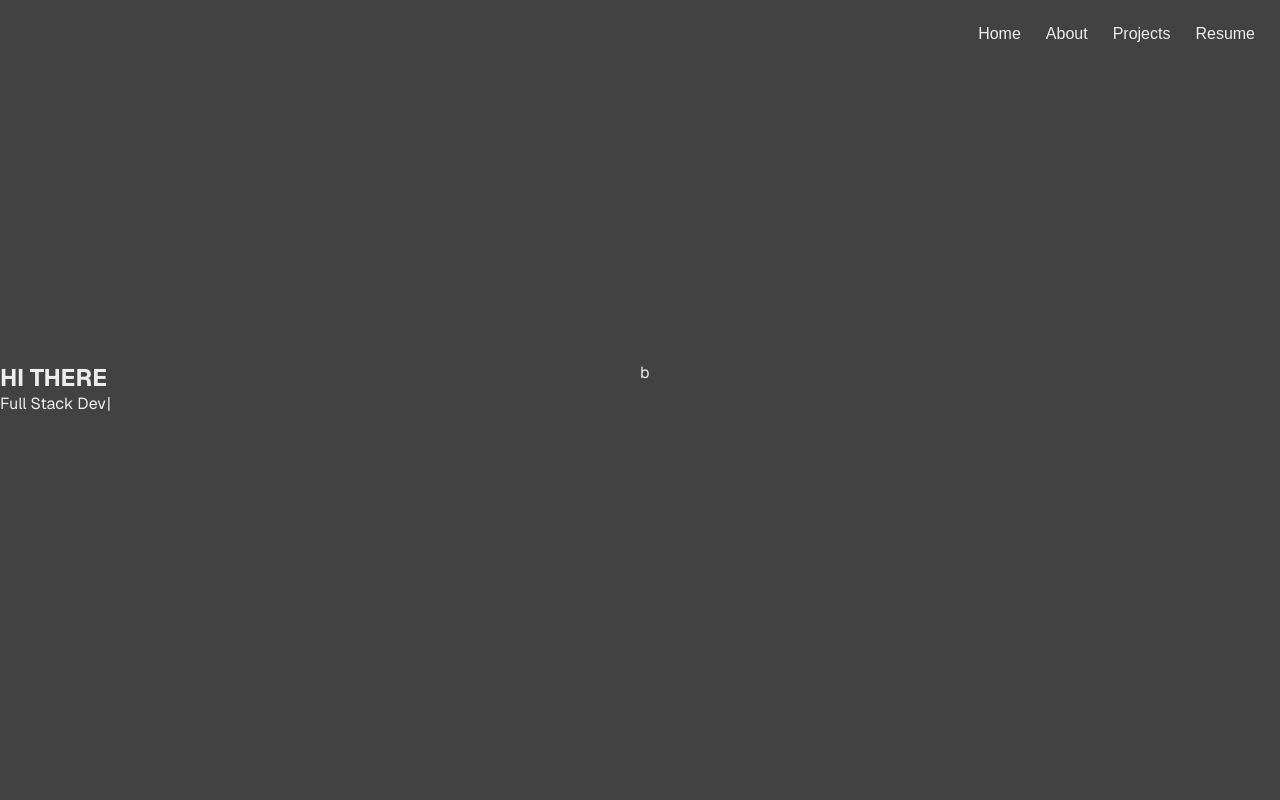
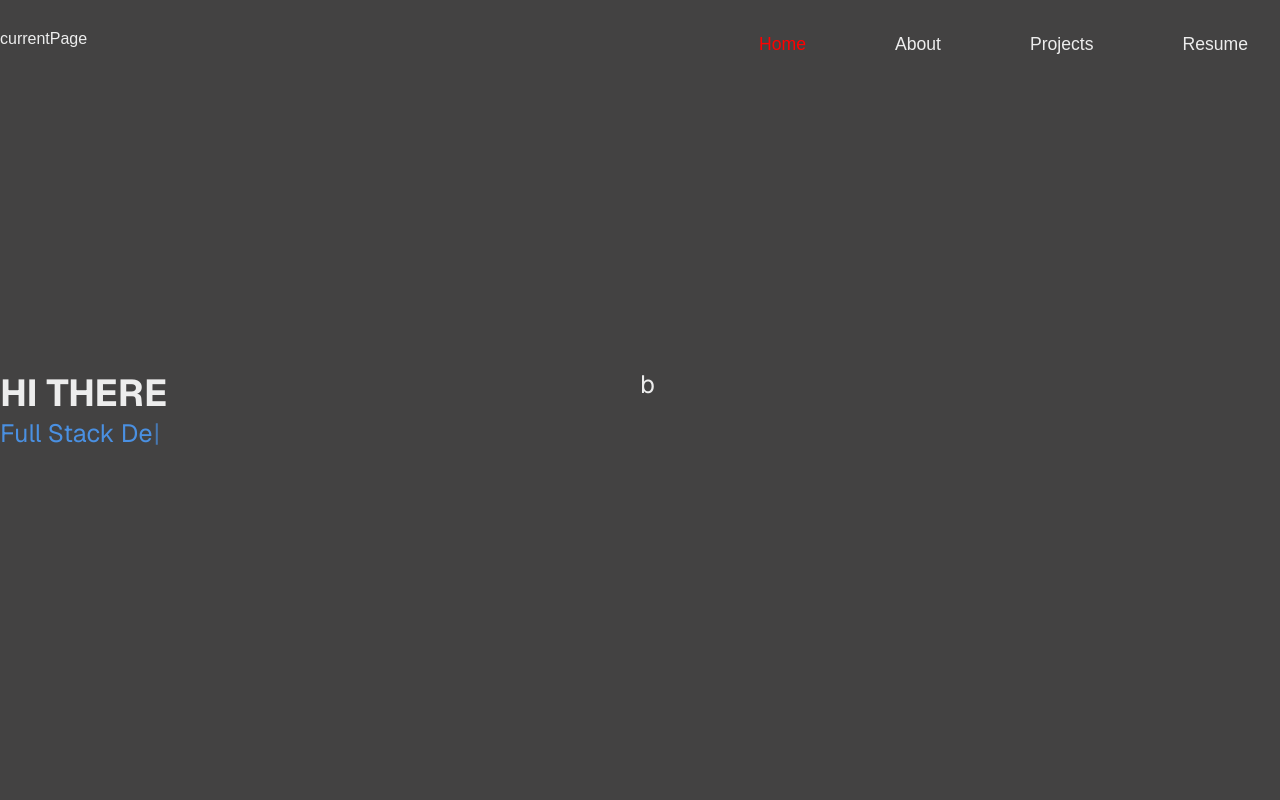
Before and after one commit to JoanGoAl/portfolio, a Next.js app: page / in a window 1280 px wide. Shown: the top 800 px of the page. Built offline with nearby package versions, Linux system fonts and the light colour scheme.

Commit message:
Ddeteccion scroll solo con css

```diff
--- a/src/app/globals.css
+++ b/src/app/globals.css
@@ -5,15 +5,25 @@
   --background: #434242;
   --foreground: #ededed;
 
-  --primary-color: red;
+  --primary-color: #4A90E2;
+  /* O usa #00CFFD si prefieres más intensidad */
+
 }
 
-@media (prefers-color-scheme: dark) {
+/* @media (prefers-color-scheme: dark) {
   :root {
     --background: #434242;
     --foreground: #ededed;
   }
-}
+} */
+
+/* body {
+  background: linear-gradient(135deg, #0a0f1e 10%, #04080f 90%);
+  color: #ffffff;
+  font-family: Arial, sans-serif;
+  margin: 0;
+  padding: 0;
+} */
 
 html,
 body {
--- a/src/app/home.module.css
+++ b/src/app/home.module.css
@@ -5,6 +5,10 @@
     display: grid;
     grid-template-columns: 1fr 1fr;
     place-content: center;
+
+    font-size: 25px;
 }
 
-.saludos {}
+.destacar {
+    color: var(--primary-color);
+}
--- a/src/app/page.tsx
+++ b/src/app/page.tsx
@@ -7,10 +7,13 @@ export default function Home() {
       <div className={styles.saludos_container}>
         <div className={styles.saludos}>
           <h1>HI THERE</h1>
-          <TypeWriter strings={["Full Stack Developer", "Work as a team", "Learn new things"]} />
+          <div className={styles.destacar}>
+            <TypeWriter strings={["Full Stack Developer", "Work as a team", "Learn new things"]} />
+          </div>
         </div>
         <div>b</div>
       </div>
+      <div style={{ width: "50px", height: "500px" }}></div>
     </section>
   );
 }
--- a/src/components/navbar/NavBar.tsx
+++ b/src/components/navbar/NavBar.tsx
@@ -5,11 +5,12 @@ import { useEffect, useState } from "react";
 import Icon from "../icon/Icon";
 import { AiOutlineMenu } from "react-icons/ai";
 import { RxCross2 } from "react-icons/rx";
-
-interface PagesType {
+import NavLinks from "./NavLinks";
+export interface PagesType {
     name: string,
     href: string,
-    icon?: React.ReactNode
+    icon?: React.ReactNode,
+    onClick?: () => void
 }
 
 const pages: PagesType[] = [
@@ -30,26 +31,12 @@ const pages: PagesType[] = [
 ]
 
 export default function NavBar() {
+
     const [expand, updateExpanded] = useState<boolean>(false);
-    const [navColour, updateNavbar] = useState<boolean>(false);
-
-    useEffect(() => {
-        function scrollHandler() {
-            if (window.scrollY >= 20) {
-                updateNavbar(true);
-            } else {
-                updateNavbar(false);
-            }
-        }
-
-        window.addEventListener("scroll", scrollHandler);
-
-        return () => window.removeEventListener("scroll", scrollHandler)
-    }, [])
 
     return (
-        <nav className={`${style.nav} ${navColour ? style.nav_scrolled : ""}`}>
-            <div></div>
+        <nav className={`${style.nav}`}>
+            <div>{"currentPage"}</div>
             <div className={style.container_links}>
                 <div className={style.container__collapsed}>
                     <Icon>
@@ -62,15 +49,17 @@ export default function NavBar() {
                                 <RxCross2 onClick={() => updateExpanded(false)} />
                             </Icon>
                             {pages.map((page: PagesType, index: number) => {
-                                return <Link href={page.href} onClick={() => updateExpanded(false)} key={"link-" + index}>{page.name}</Link>
+                                return <NavLinks href={page.href} name={page.name} onClick={() => updateExpanded(false)} key={"link-" + index} />
                             })}
                         </div>
                     </div>
                 </div>
                 <div className={style.link__full_screen}>
-                    {pages.map((page: PagesType, index: number) => {
-                        return <Link href={page.href} key={"link-" + index}>{page.name}</Link>
-                    })}
+                    <ul>
+                        {pages.map((page: PagesType, index: number) => {
+                            return <NavLinks href={page.href} name={page.name} onClick={() => updateExpanded(false)} key={"link-" + index} />
+                        })}
+                    </ul>
                 </div>
             </div>
         </nav>
--- /dev/null
+++ b/src/components/navbar/NavLinks.tsx
@@ -0,0 +1,14 @@
+import Link from "next/link";
+import { PagesType } from "./NavBar";
+import { usePathname } from "next/navigation";
+import styles from "./navbar.module.css"
+
+export default function NavLinks({ href, name, onClick }: PagesType) {
+    const actual = usePathname()
+    const active = actual === href
+    return (
+        <li className={`${styles.nav_links} ${active ? styles.nav_link_active : ""}`}>
+            <Link href={href} onClick={() => onClick}>{name}</Link>
+        </li>
+    )
+}
--- a/src/components/navbar/navbar.module.css
+++ b/src/components/navbar/navbar.module.css
@@ -4,28 +4,50 @@
 
     width: 100%;
     /* height: 100px; */
-
     position: sticky;
     top: 0;
 
-    padding: 25px;
+    padding-block: 30px;
     z-index: 1000;
+
+    animation: reduce-header linear both;
+    animation-timeline: scroll();
+    animation-range: 0 150px;
 }
 
-.nav_scrolled {
-    background-color: #333333 !important;
-    transition: all 0.3s ease-out 0s !important;
-    box-shadow: 0px 10px 10px 0px rgba(9, 5, 29, 0.171) !important;
-    backdrop-filter: blur(15px) !important;
+.nav_link_active {
+    color: red;
+}
+
+@keyframes reduce-header {
+    to {
+        box-shadow: 0 5px 50px -5px #ffffff1a, 0 0 0 1px #ffffff1a;
+        background: #0000004d;
+        padding-block: 1rem;
+        -webkit-backdrop-filter: blur(10px);
+        backdrop-filter: blur(10px)
+    }
 }
 
 .container_links {
     justify-self: end;
 }
 
-.link__full_screen {
+.link__full_screen {}
+
+.link__full_screen ul {
+    list-style: none;
+    margin: 0;
+    padding: 0;
     display: flex;
+    flex-wrap: wrap;
+    justify-content: center;
     gap: 25px;
+
+}
+
+.link__full_screen ul li {
+    margin: 0 2rem;
 }
 
 .container__collapsed {
@@ -72,3 +94,31 @@
         display: block;
     }
 }
+
+.nav_links a {
+    display: block;
+    position: relative;
+    padding: 0.2em 0;
+    font-size: 1.1em;
+}
+
+/* Fade in */
+.nav_links a::after {
+    content: '';
+    position: absolute;
+    bottom: 0;
+    left: 0;
+    width: 100%;
+    height: 0.1em;
+    background-color: var(--primary-color);
+    transition: opacity 300ms, transform 300ms;
+
+    opacity: 1;
+    transform: scale(0);
+    transform-origin: center;
+}
+
+.nav_links a:hover::after,
+.nav_links a:focus::after {
+    transform: scale(1);
+}
```
